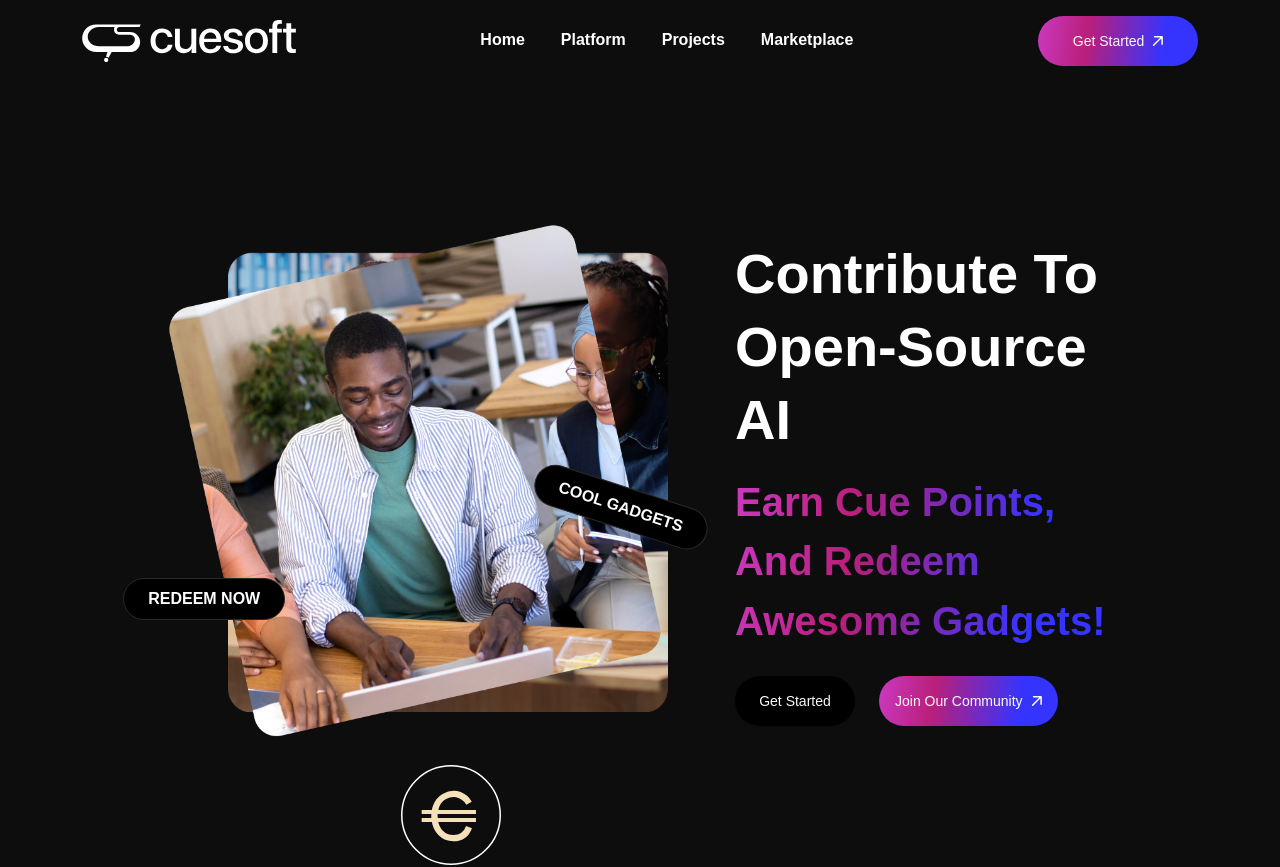
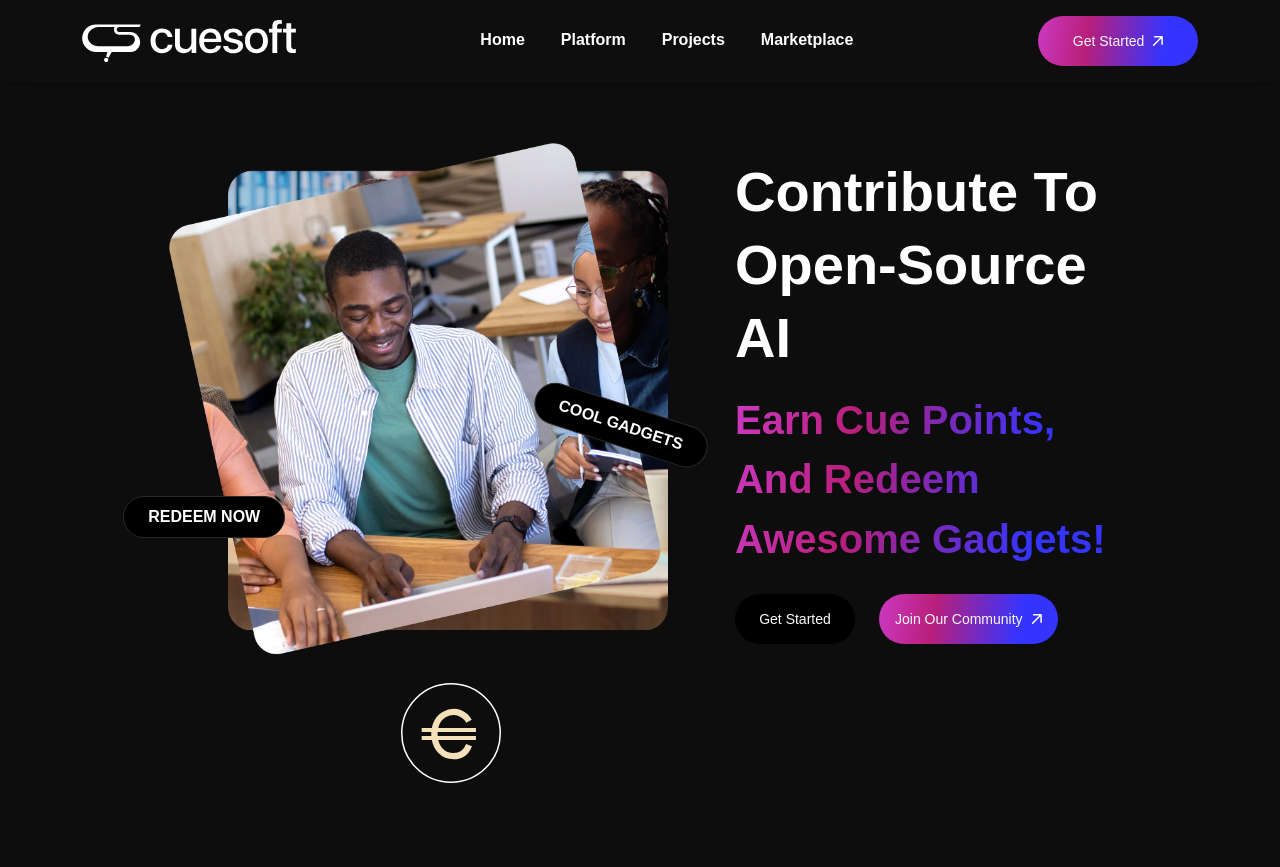
Before and after one commit to cuesoftinc/cuelabs-platform, a Next.js app: page / in a window 1280 px wide. Shown: the top 867 px of the page. Built offline with nearby package versions, Linux system fonts and the light colour scheme; a web font is replaced by a local one.

Commit message:
fixed navbar; linked floating bades

```diff
--- a/src/app/page.tsx
+++ b/src/app/page.tsx
@@ -171,13 +171,17 @@ export default function Home() {
                 className='absolute right-0 -bottom-[2rem] md:-bottom-1/3 md:right-1/3'
               />
 
+              <Link href='#marketplace'>
                 <div className='floating-badge left-0 lg:-left-1/12 lg:bottom-1/5'>
                   Redeem Now
                 </div>
+              </Link>
 
+              <Link href='#marketplace'>
                 <div className='floating-badge right-0 lg:-right-1/12 lg:bottom-2/5 rotate-[18deg]'>
                   Cool Gadgets
                 </div>
+              </Link>
             </div>
 
             <div className='w-full md:w-[55%] lg:w-[40%] text-center md:text-left'>
@@ -232,13 +236,17 @@ export default function Home() {
                 className='absolute bottom-[12rem] right-0 md:bottom-0 md:right-[1rem] lg:bottom-[18rem] xl:bottom-[24rem] xl:right-[10rem]'
               />
 
+              <Link href='#marketplace'>
                 <div className='floating-badge right-0 md:top-[18rem] md:right-[2rem] lg:top-[23rem]  xl:top-[19rem] xl:right-[4rem] rotate-[18deg]'>
                   Rewards!
                 </div>
+              </Link>
 
+              <Link href='#marketplace'>
                 <div className='floating-badge bottom-[30rem] md:left-[2rem] md:bottom-[20rem] lg:bottom-[25rem] xl:left-[6rem] xl:bottom-[40rem] rotate-[-18deg]'>
                   Redeem
                 </div>
+              </Link>
 
               <div className='bg-product-walkthrough-bg border border-product-walkthrough-border rounded-4xl w-[85%] xl:w-[65%] p-6 lg:p-14 mx-auto'>
                 <div className='flex flex-col gap-5 md:gap-0 md:flex-row items-center justify-between border-b  border-b-product-item-border pb-14'>
--- a/src/components/custom/navigation/navbar.tsx
+++ b/src/components/custom/navigation/navbar.tsx
@@ -64,7 +64,8 @@ function NavBar({ setOpen }: NavBarProps) {
   };
 
   return (
-    <nav className='mx-auto h-[82px] w-[90%] lg:w-[87.2%] flex items-center justify-between relative'>
+    <nav className='fixed w-full z-10 shadow-lg bg-product-walkthrough-bg'>
+      <div className='mx-auto h-[82px] w-[90%] lg:w-[87.2%] flex items-center justify-between relative'>
         <Image src={logo} alt='Cuesoft Logo' className='w-[213.7px] h-[42px]' />
 
         <ul
@@ -129,6 +130,7 @@ function NavBar({ setOpen }: NavBarProps) {
             </Button>
           </div>
         )}
+      </div>
     </nav>
   );
 }
```
Lines whose indentation alone changed are shown as unchanged.
